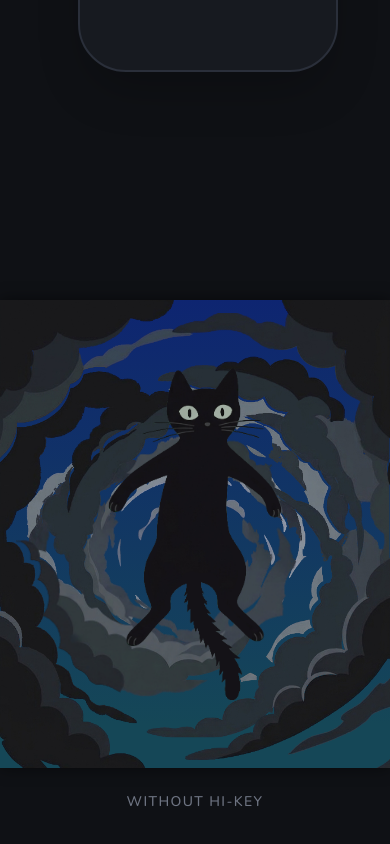
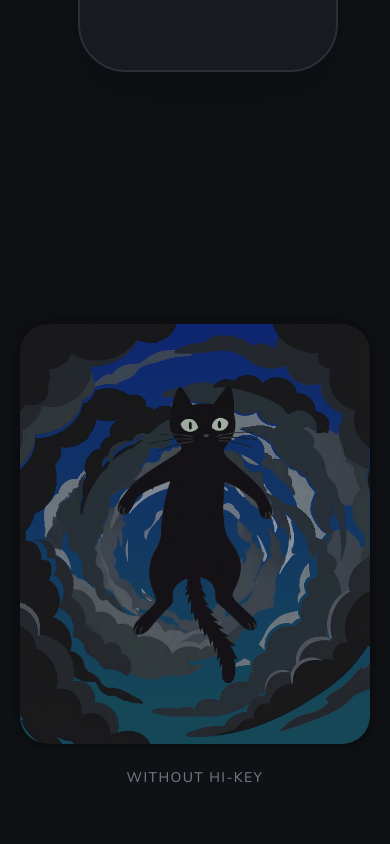
Before and after one commit to zafeirism/hi-key, a Next.js app in the folder website/: page / in a window 390 px wide. Shown: the part 906-1750 px from the top of the page. Built offline with nearby package versions, Linux system fonts and the light colour scheme.

Commit message:
Adds padding and fade in to the lottie and ignores safe area

```diff
--- a/website/src/app/layout.tsx
+++ b/website/src/app/layout.tsx
@@ -136,6 +136,7 @@ export default function RootLayout({
 }>) {
   return (
     <html lang="en" className="dark">
+      <meta name="viewport" content="width=device-width, initial-scale=1, viewport-fit=cover" />
       <body className={`${inter.variable} ${nunito.variable} font-sans antialiased`}>
         <script
           type="application/ld+json"
--- a/website/src/components/comparison.tsx
+++ b/website/src/components/comparison.tsx
@@ -194,13 +194,16 @@ export function Comparison() {
           Mobile: column (animation on top, text below)
           Desktop (lg+): row (animation left, text right)
         */}
-        <div className="flex h-full w-full flex-col items-center justify-center lg:w-auto lg:flex-row lg:items-center lg:gap-12 lg:px-8 xl:gap-16">
-          {/* Animation — full width on mobile, constrained on desktop */}
+        <div className="flex h-full w-full flex-col items-center justify-center px-5 lg:w-auto lg:flex-row lg:items-center lg:gap-12 lg:px-8 xl:gap-16">
+          {/* Animation — padded + rounded on mobile, constrained on desktop */}
           <div
             className="w-full shrink-0 lg:max-h-[80vh] lg:w-auto lg:max-w-[min(500px,45vh)]"
             style={{
               aspectRatio: "1024 / 1230",
               filter: "drop-shadow(0 0 8px rgba(0, 0, 0, 0.5))",
+              opacity: isLoaded ? 1 : 0,
+              transform: isLoaded ? "translateY(0)" : "translateY(24px)",
+              transition: "opacity 0.6s ease-out, transform 0.6s ease-out",
             }}
           >
             <div
@@ -208,11 +211,10 @@ export function Comparison() {
               style={{
                 width: "100%",
                 height: "100%",
-                borderRadius: "0px",
+                borderRadius: "28px",
                 overflow: "hidden",
                 isolation: "isolate",
               }}
-              className="lg:rounded-[28px]!"
             />
           </div>
 
--- a/website/src/components/navbar.tsx
+++ b/website/src/components/navbar.tsx
@@ -13,7 +13,7 @@ export function Navbar() {
 
   return (
     <nav
-      className={`fixed top-0 right-0 left-0 z-50 px-6 transition-all duration-300 ${
+      className={`fixed top-0 right-0 left-0 z-50 px-6 pt-[env(safe-area-inset-top)] transition-all duration-300 ${
         scrolled
           ? "border-b border-divider bg-background-root/80 backdrop-blur-xl"
           : "bg-transparent"
```
